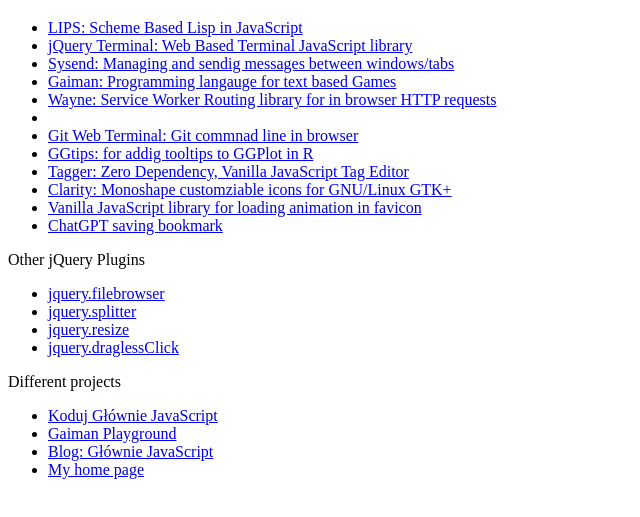
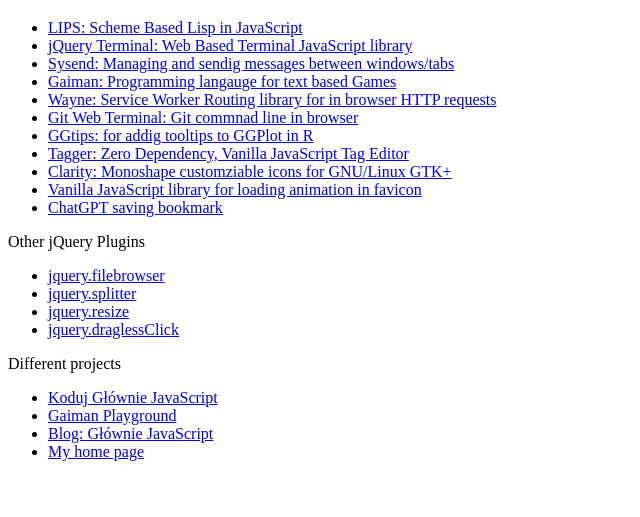
Before and after one commit to jcubic/jcubic.github.io, a plain HTML site: page index.html in a window 1280 px wide. Shown: the part 61-578 px from the top of the page, without its empty margins (0-640 px from the left). Drawn offline with Linux system fonts and the light colour scheme.

Commit message:
Update index.html

```diff
--- a/index.html
+++ b/index.html
@@ -10,7 +10,7 @@
   <li><a href="https://terminal.jcubic.pl/">jQuery Terminal: Web Based Terminal JavaScript library</a></li>
   <li><a href="https://github.com/jcubic/sysend.js">Sysend: Managing and sendig messages between windows/tabs</a></li>
   <li><a href="https://github.com/jcubic/gaiman">Gaiman: Programming langauge for text based Games</a></li>
-  <li><a href="https://github.com/jcubic/wayne">Wayne: Service Worker Routing library for in browser HTTP requests</a><li>
+  <li><a href="https://github.com/jcubic/wayne">Wayne: Service Worker Routing library for in browser HTTP requests</a></li>
   <li><a href="https://git-terminal.js.org/">Git Web Terminal: Git commnad line in browser</a></li>
   <li><a href="https://github.com/Roche/ggtips">GGtips: for addig tooltips to GGPlot in R</a></li>
   <li><a href="https://github.com/jcubic/tagger">Tagger: Zero Dependency, Vanilla JavaScript Tag Editor</a></li>
```
